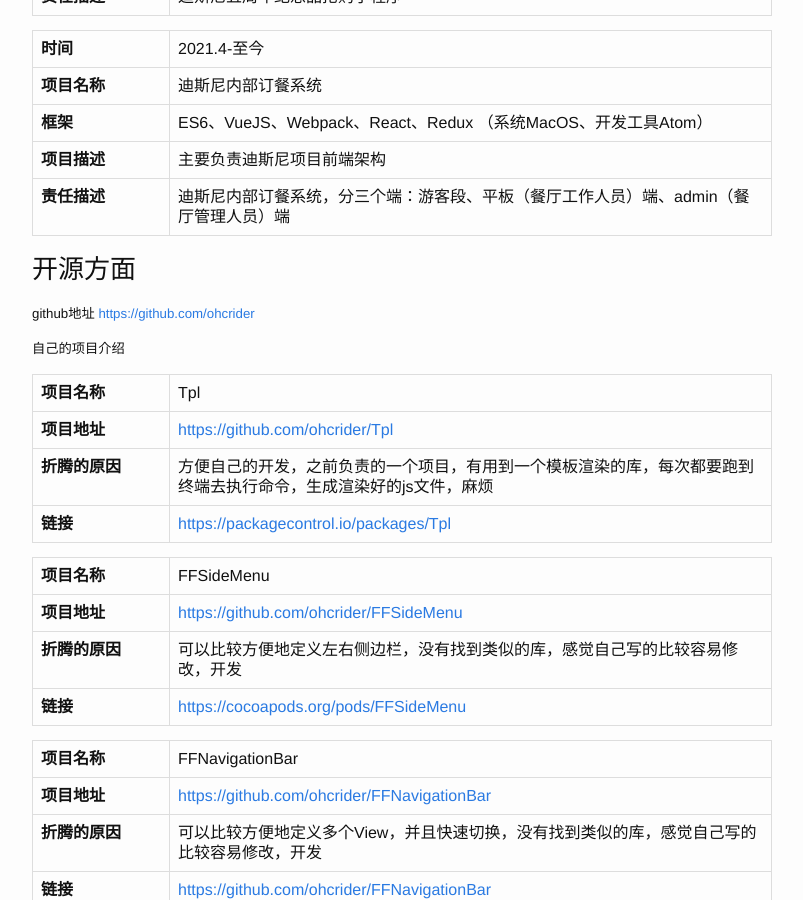
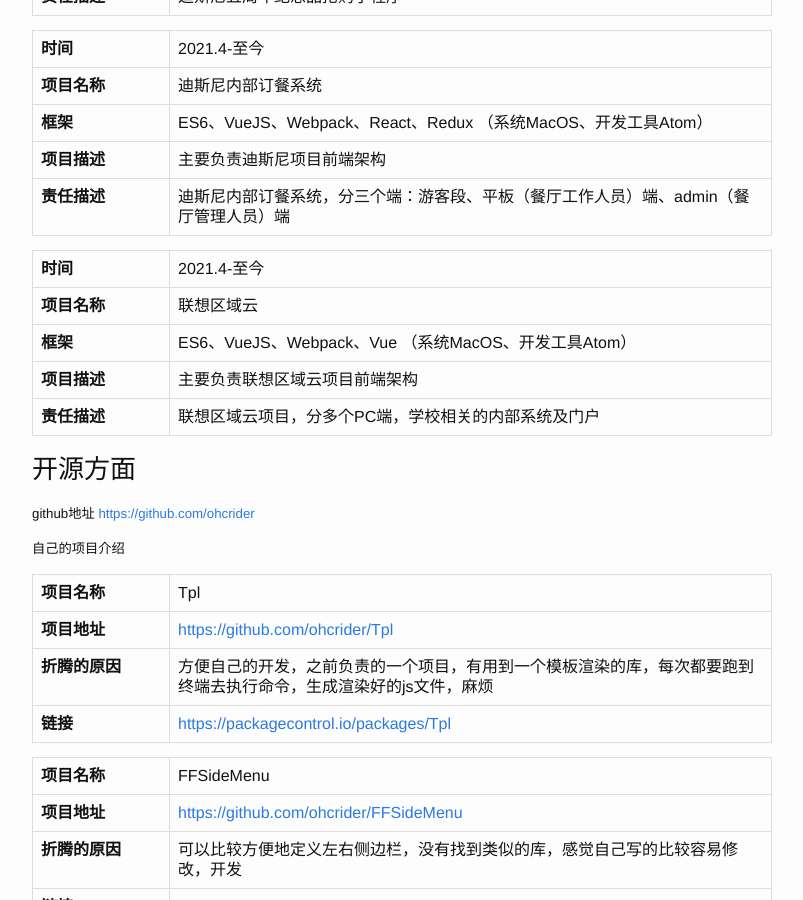
Before and after one commit to ohcrider/ohcrider.github.io, a Jekyll site: the page built from resume.md, in a window 1280 px wide and 900 px high, scrolled down 5416 px. Shown: the whole window, without its empty margins (238-1041 px from the left). Built offline with Jekyll 4.4.1, drawn with Linux system fonts in a browser that asks for light colours.

Commit message:
Update resume.md

```diff
--- a/resume.md
+++ b/resume.md
@@ -180,6 +180,12 @@
 项目描述 | 主要负责迪斯尼项目前端架构
 责任描述 | 迪斯尼内部订餐系统，分三个端：游客段、平板（餐厅工作人员）端、admin（餐厅管理人员）端
 
+时间 | 2021.4-至今
+项目名称 | 联想区域云
+框架 | ES6、VueJS、Webpack、Vue （系统MacOS、开发工具Atom）
+项目描述 | 主要负责联想区域云项目前端架构
+责任描述 | 联想区域云项目，分多个PC端，学校相关的内部系统及门户
+
 ### 开源方面
 
 ##### github地址 [https://github.com/ohcrider](https://github.com/ohcrider)
```
